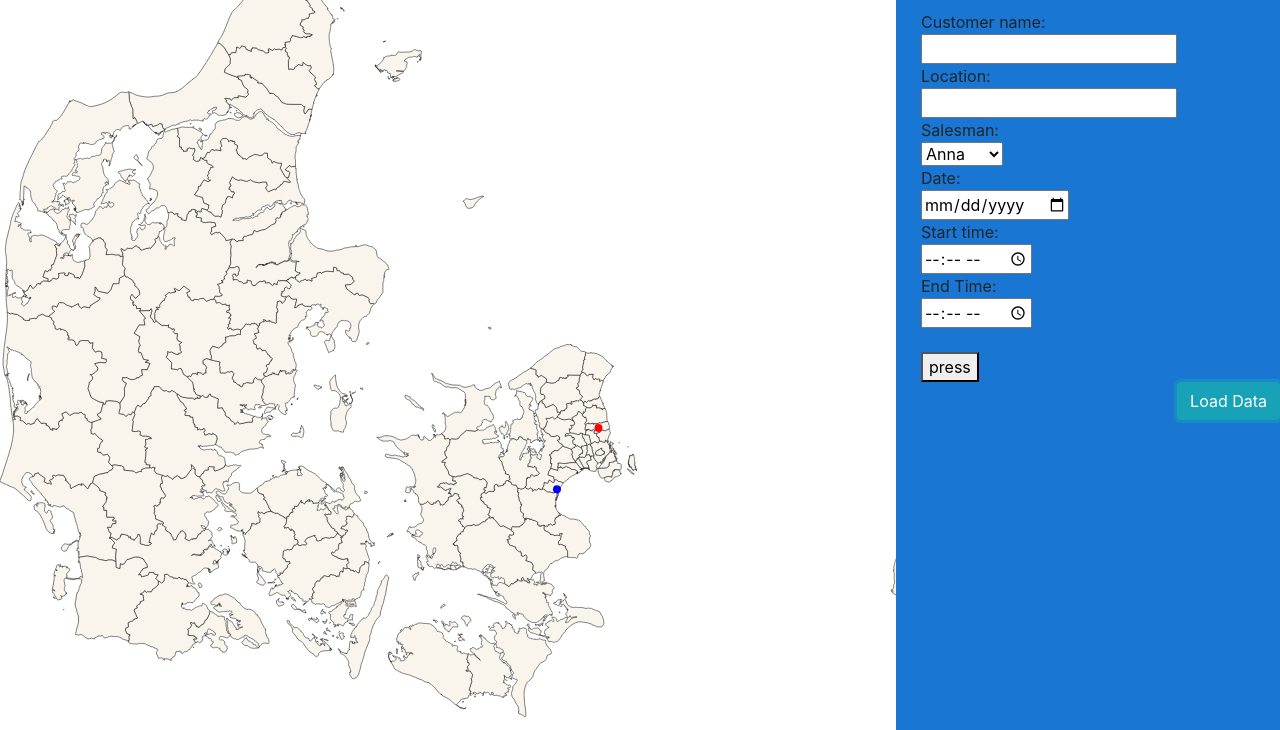
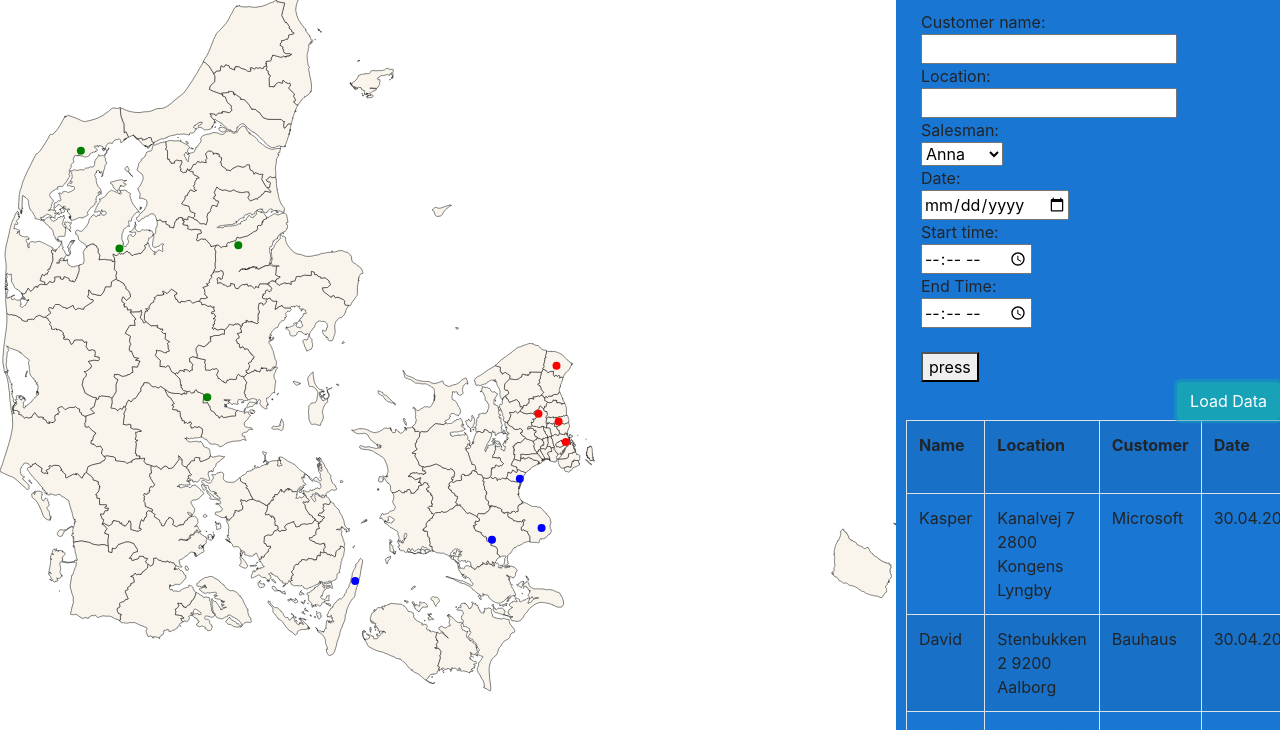
Before and after one commit to henrykaw/Geo-planner, a plain HTML site: page index.html in a window 1280 px wide. Both pictures are taken after a click on the button "Load Data". Shown: the part 70-800 px from the top of the page. Drawn offline with nearby package versions, Linux system fonts and the light colour scheme; no server answers.

Commit message:
Last update before deadline

```diff
--- /dev/null
+++ b/data/salesmen.csv
@@ -0,0 +1,4 @@
+Name,Location,Customer,Date,Start Time, End Time
+Kasper,Kanalvej 7 2800 Kongens Lyngby,Microsoft,30.04.2018,17:00,19:00
+David, Stenbukken 2 9200 Aalborg,Bauhaus,30.04.2018,13:00,15:00
+Henrik,Nybrovej 2 2820 Gentofte, IKEA,30.04.2018,08:00,12:00
--- a/index.html
+++ b/index.html
@@ -9,7 +9,6 @@
 
         <!-- Boostrap CSS-->
         <link rel="stylesheet" href="https://stackpath.bootstrapcdn.com/bootstrap/4.1.0/css/bootstrap.min.css" integrity="sha384-9gVQ4dYFwwWSjIDZnLEWnxCjeSWFphJiwGPXr1jddIhOegiu1FwO5qRGvFXOdJZ4" crossorigin="anonymous">
-
 
         <style>
 
@@ -100,6 +99,9 @@
                             <option value="Anna">Anna</option>
                             <option value="Rasmus">Rasmus</option>
                             <option value="Peter">Peter</option>
+                            <option value="Kasper">Kasper</option>
+                            <option value="David">David</option>
+                            <option value="Henrik">Henrik</option>
                         </select><br>
                         Date:<br>
                         <input type="date" name="date"><br>
@@ -125,7 +127,7 @@
             </div>
         </div>
         <script>
-            var width = window.innerWidth*0.75,
+            var width = window.innerWidth*0.70,
                 height = window.innerHeight,
                 active = d3.select(null),
                 path;
@@ -162,9 +164,20 @@
 
             var path = d3.geoPath().projection(projection);
 
-            skylab = [12.512719631195068, 55.78164135669716, "red", "IVISYS", "Rasmus", "25-04-2018", "13:40", "15:20"];
-            solroed = [12.205126957861467,55.525455359571914, "blue", "IBM", "Peter", "27-04-2018", "09:00", "13:10"];
-            var csvData = [skylab, solroed];
+            r1 = [12.512719631195068, 55.78164135669716, "red", "company1", "Rasmus", "25-04-2018", "13:40", "15:20"];
+            r2 = [12.570044, 55.69008569787225, "red", "company2", "Rasmus", "25-04-2018", "08:40", "11:20"];
+            r3 = [12.353063987500036, 55.81682909849984, "red", "company3", "Rasmus", "26-04-2018", "08:00", "12:00"];
+            r4 = [12.496212890972743, 56.030456, "red", "company4", "Rasmus", "28-04-2018", "13:40", "15:20"];
+            p1 = [12.205126957861467,55.525455359571914, "blue", "company1", "Peter", "22-04-2018", "09:00", "13:10"];
+            p2 = [12.3774661852392, 55.30285217428786, "blue", "company2", "Peter", "30-04-2018", "09:00", "13:10"];
+            p3 = [11.983561324429502,55.25034956364019, "blue", "company3", "Peter", "07-05-2018", "19:00", "20:10"];
+            p4 = [10.896659212514919, 55.063434626150325, "blue", "company4", "Peter", "05-05-2018", "09:00", "13:10"];
+            a1 = [9.024089616187666, 56.54692736103118, "green", "company1", "Anna", "15-04-2018", "09:00", "13:10"];
+            a2 = [9.721721452125166, 55.89026361090006, "green", "company2", "Anna", "25-04-2018", "8:00", "13:10"];
+            a3 = [9.968352107200985, 56.56123606877051, "green", "company3", "Anna", "26-04-2018", "09:00", "13:10"];
+            a4 = [8.717728506589651, 56.973063834691686, "green", "company4", "Anna", "26-04-2018", "14:00", "16:10"];
+
+            var csvData = [r1, r2, r3, r4, p1, p2, p3, p4, a1, a2, a3, a4];
 
             d3.json("data/kommuner.geojson", (err, geoJson) => {
 
@@ -183,7 +196,7 @@
                 .attr("class", "feature")
                 .on("click", clicked);
 
-            console.log(skylab);
+            console.log(r1);
             svg.selectAll("circle")
                 .data(csvData).enter()
                 .append("circle")
@@ -219,7 +232,6 @@
                 csvData.push([12.397009300000036, 55.7310905, "red", cname, sman, formatDate(date), stime, etime]);
                 console.log(csvData);
 
-                svg.transition();
 
                svg.selectAll("circle")
                 .data(csvData).enter()
@@ -307,7 +319,7 @@
     $(document).ready(function(){
         $('#load_data').click(function(){
             $.ajax({
-                url:"salesmen.csv",
+                url:"data/salesmen.csv",
                 dataType:"text",
                 contentType : "application/x-www-form-urlencoded; charset=iso-8859-1",
                 success:function(data)
```
